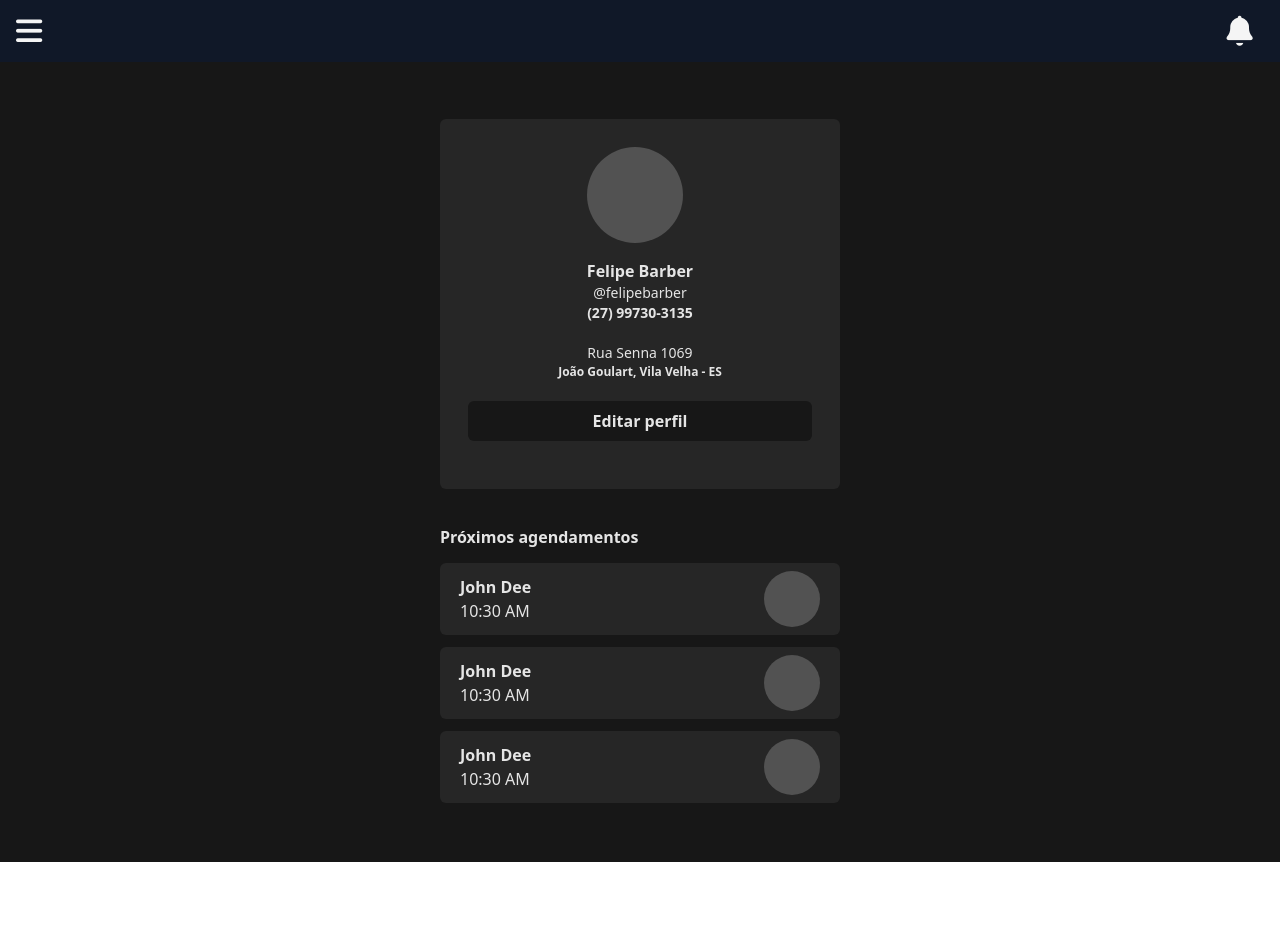
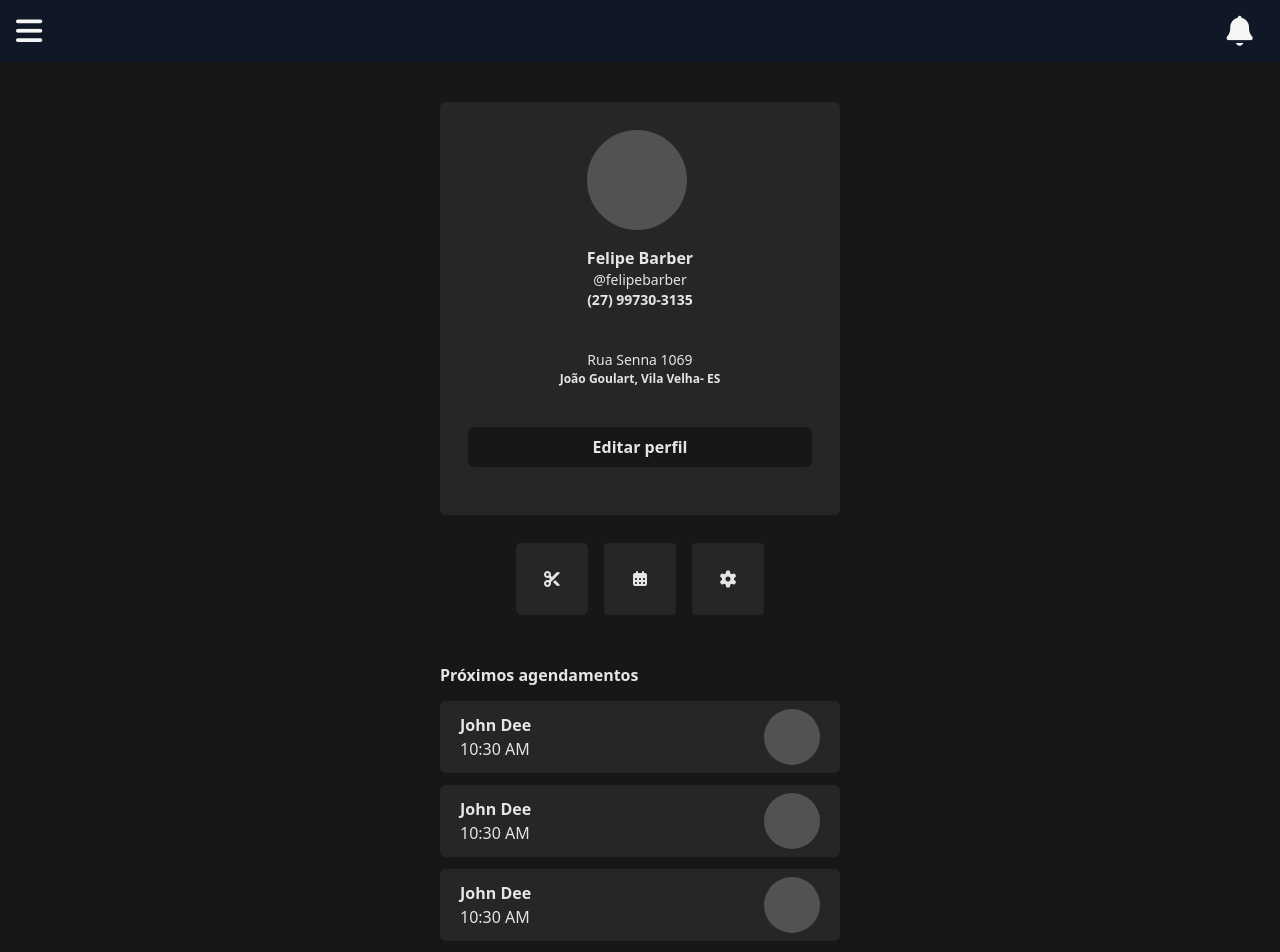
Before and after one commit to fe-lipejs/automacao-rf, a React (Vite) app: page /admin/dashboard in a window 1280 px wide. Shown: the top 952 px of the page. Before the commit the page ends 862 px from the top, so only its background shows below. Built offline with nearby package versions, Linux system fonts and the light colour scheme.

Commit message:
Coloquei opçoes no dashboard

```diff
--- a/src/pages/admin/dashboard.jsx
+++ b/src/pages/admin/dashboard.jsx
@@ -1,49 +1,56 @@
 function Dashboard() {
     return (
-    <div className="flex flex-col items-center justify-center min-h-screen bg-neutral-900 text-neutral-200">
-      {/* Container principal em coluna */}
-      <div className="flex flex-col w-full h-full items-center">
-
-        {/* BLOCO 1 - Informações */}
-        <div className="flex-1 flex flex-col items-center justify-center p-5">
-          <div className="informacacoes-container flex flex-col items-center justify-between p-7 bg-neutral-800 w-[90vw] max-w-[400px] rounded-md text-center">
+        <div className="text-neutral-200">
+            <div className="w-full h-full bg-neutral-900 flex flex-col items-center p-10">
+                {/* Informações Perfil */}
+                <div className="informacacoes-container flex flex-col items-center justify-between p-7 bg-neutral-800 h-content w-[90vw] max-w-[400px] rounded-md text-center">
                     {/* Foto e Username */}
                     <div>
                         <div className="foto-perfil flex-col flex justify-center">
-                <div className="bg-neutral-600 h-24 w-24 rounded-full"></div>
+                            <div className="bg-neutral-600 h-25 w-25 rounded-full"></div>
                         </div>
                         <div className="flex flex-col items-center pt-4">
                             <span className="font-bold">Felipe Barber</span>
                             <span className="text-sm">@felipebarber</span>
+                            <span></span>
                         </div>
                     </div>
-
-            {/* Informações de endereço */}
+                    {/* iNFORMAÇOES ENDEREÇO */}
                     <div className="text-sm flex flex-col items-center">
                         <div className="telefone">
                             <span className="font-bold">(27) 99730-3135</span>
                         </div>
                         <br />
-              <div className="inf-endereco flex flex-col">
+                        <div className="inf-endereco flex flex-col p-5">
                             <span>Rua Senna 1069</span>
-                <span className="text-[12px] font-semibold">João Goulart, Vila Velha - ES</span>
+                            <span className="text-[12px] font-semibold">João Goulart, Vila Velha- ES</span>
+                        </div>
+                    </div>
+                    {/* bUTTON */}
+                    <div className="div m-5 p-2 w-full rounded-md bg-neutral-900 cursor-pointer active:bg-neutral-700 font-semibold ">
+                        <span>Editar perfil</span>
+                    </div>
+
+                </div>
+                {/* Botoes configuração */}
+                <div className="w-full h-full flex justify-center p-5">
+                    <div className="h-18 w-18 m-2 rounded-md bg-neutral-800 cursor-pointer active:bg-neutral-700 flex flex justify-center items-center">
+                        <i class="fa-solid fa-scissors"></i>
+                    </div>
+                    <div className="h-18 w-18 m-2 rounded-sm bg-neutral-800 cursor-pointer active:bg-neutral-700 flex flex justify-center items-center">
+                        <i class="fa-solid fa-calendar-days"></i>
+                    </div>
+                    <div className="h-18 w-18 m-2 rounded-sm bg-neutral-800 cursor-pointer active:bg-neutral-700 flex flex justify-center items-center">
+                        <i class="fa-solid fa-gear"></i>
                     </div>
                 </div>
 
-            {/* Botão */}
-            <div className="m-5 p-2 w-full rounded-md bg-neutral-900 font-semibold">
-              <span>Editar perfil</span>
-            </div>
-          </div>
-        </div>
-
-        {/* BLOCO 2 - Agendamentos */}
-        <div className="flex-2 flex flex-col items-center w-full p-4">
+                {/* Proximos agendamentos */}
+                <div className="agendamentos-container flex flex-col items-center w-full p-5 ">
                     <span className="w-[90vw] max-w-[400px] font-semibold pb-2">Próximos agendamentos</span>
-
-          {[1, 2, 3].map((i) => (
-            <div key={i} className="flex flex-col items-center p-1.5">
-              <div className="agendamento flex justify-between px-5 h-18 bg-neutral-800 rounded-md w-[90vw] max-w-[400px]">
+                    {/* Agendamento 1 */}
+                    <div className="flex flex-col items-center p-1.5">
+                        <div className="agendamento flex justify-between px-5 h-18 bg-neutral-800 cursor-pointer active-bg-neutral-700 rounded-md w-[90vw] max-w-[400px]">
                             <div className="flex-col flex justify-center">
                                 <span className="font-bold">John Dee</span>
                                 <span>10:30 AM</span>
@@ -53,12 +60,37 @@ function Dashboard() {
                             </div>
                         </div>
                     </div>
-          ))}
+                    {/* Agendamento 2*/}
+
+                    <div className="flex flex-col items-center p-1.5">
+                        <div className="agendamento flex justify-between px-5 h-18 bg-neutral-800 cursor-pointer active:bg-neutral-700 rounded-md w-[90vw] max-w-[400px]">
+                            <div className="flex-col flex justify-center">
+                                <span className="font-bold">John Dee</span>
+                                <span>10:30 AM</span>
+                            </div>
+                            <div className="foto-perfil flex-col flex justify-center">
+                                <div className="bg-neutral-600 h-14 w-14 rounded-full"></div>
+                            </div>
+                        </div>
+                    </div>
+                    {/* Agendamento 3*/}
+                    <div className="flex flex-col items-center p-1.5">
+                        <div className="agendamento flex justify-between px-5 h-18 bg-neutral-800 cursor-pointer active-bg-neutral-700 rounded-md w-[90vw] max-w-[400px]">
+                            <div className="flex-col flex justify-center">
+                                <span className="font-bold">John Dee</span>
+                                <span>10:30 AM</span>
+                            </div>
+                            <div className="foto-perfil flex-col flex justify-center">
+                                <div className="bg-neutral-600 h-14 w-14 rounded-full"></div>
+                            </div>
+                        </div>
                     </div>
 
                 </div>
+
+
             </div>
-  );
+        </div>
+    )
 }
-
-export default Dashboard;
+export default Dashboard
```
Lines whose indentation alone changed are shown as unchanged.
